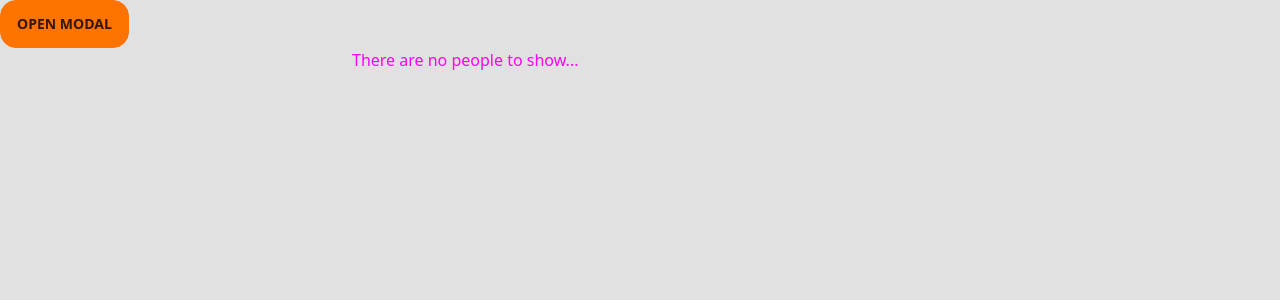
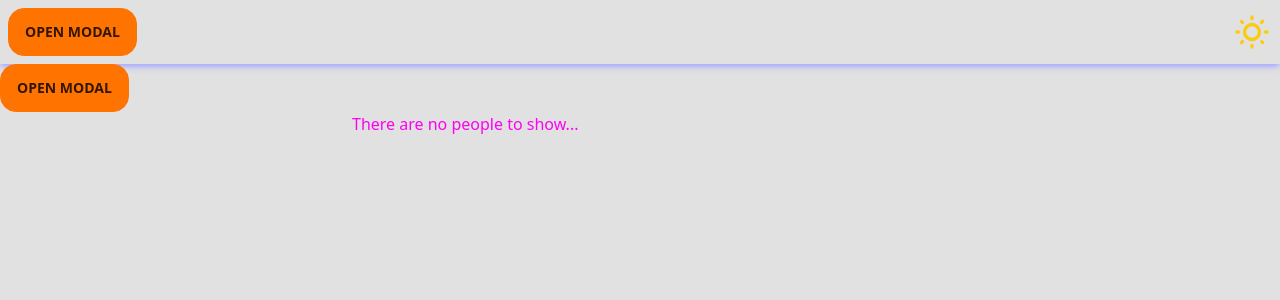
Before and after one commit to DmitrySarancha/Svelte_Lern, a Svelte app: page / in a window 1280 px wide. Shown: the top 300 px of the page. Built offline with nearby package versions, Linux system fonts and the light colour scheme.

Commit message:
create header components

```diff
--- a/src/App.svelte
+++ b/src/App.svelte
@@ -3,6 +3,7 @@
 import { circIn } from 'svelte/easing';
 import AddPerson from './Components/Form/AddPerson.svelte';
 import Modal from './Components/Modal.svelte';
+import Header from './Components/Header/Header.svelte';
 
 // modal
 let showModal = false;
@@ -36,6 +37,7 @@
 };
 </script>
 
+<Header on:click={openModal} />
 <Modal {isPromo} {showModal} on:click={openModal}>
     <AddPerson on:addPerson={addPerson} />
 </Modal>
--- /dev/null
+++ b/src/Components/Header/Header.svelte
@@ -0,0 +1,10 @@
+<script>
+import ToggleTheme from './ToggleTheme.svelte';
+</script>
+
+<header class="navbar shadow-md shadow-neutral-content">
+    <div class="flex-1">
+        <button class="btn btn-secondary" on:click>Open modal</button>
+    </div>
+    <ToggleTheme />
+</header>
--- /dev/null
+++ b/src/Components/Header/ToggleTheme.svelte
@@ -0,0 +1,33 @@
+<script>
+const html = document.querySelector('html');
+let dataset = html.dataset;
+const colorTheme = (e) => {
+    const target = e.target;
+    if (target.checked === !true) {
+        dataset.theme = 'dark';
+    } else {
+        dataset.theme = 'acid';
+    }
+};
+</script>
+
+<label class="swap swap-rotate flex-none">
+    <!-- this hidden checkbox controls the state -->
+    <input type="checkbox" checked on:click={colorTheme} />
+    <!-- sun icon -->
+    <svg
+        class="swap-on fill-yellow-400 w-10 h-10"
+        xmlns="http://www.w3.org/2000/svg"
+        viewBox="0 0 24 24">
+        <path
+            d="M5.64,17l-.71.71a1,1,0,0,0,0,1.41,1,1,0,0,0,1.41,0l.71-.71A1,1,0,0,0,5.64,17ZM5,12a1,1,0,0,0-1-1H3a1,1,0,0,0,0,2H4A1,1,0,0,0,5,12Zm7-7a1,1,0,0,0,1-1V3a1,1,0,0,0-2,0V4A1,1,0,0,0,12,5ZM5.64,7.05a1,1,0,0,0,.7.29,1,1,0,0,0,.71-.29,1,1,0,0,0,0-1.41l-.71-.71A1,1,0,0,0,4.93,6.34Zm12,.29a1,1,0,0,0,.7-.29l.71-.71a1,1,0,1,0-1.41-1.41L17,5.64a1,1,0,0,0,0,1.41A1,1,0,0,0,17.66,7.34ZM21,11H20a1,1,0,0,0,0,2h1a1,1,0,0,0,0-2Zm-9,8a1,1,0,0,0-1,1v1a1,1,0,0,0,2,0V20A1,1,0,0,0,12,19ZM18.36,17A1,1,0,0,0,17,18.36l.71.71a1,1,0,0,0,1.41,0,1,1,0,0,0,0-1.41ZM12,6.5A5.5,5.5,0,1,0,17.5,12,5.51,5.51,0,0,0,12,6.5Zm0,9A3.5,3.5,0,1,1,15.5,12,3.5,3.5,0,0,1,12,15.5Z" />
+    </svg>
+    <!-- moon icon -->
+    <svg
+        class="swap-off fill-sky-300 w-10 h-10"
+        style="filter: drop-shadow(rgb(255, 255, 255) 2px 2px 8px);"
+        xmlns="http://www.w3.org/2000/svg"
+        viewBox="0 0 24 24"
+        ><path
+            d="M21.64,13a1,1,0,0,0-1.05-.14,8.05,8.05,0,0,1-3.37.73A8.15,8.15,0,0,1,9.08,5.49a8.59,8.59,0,0,1,.25-2A1,1,0,0,0,8,2.36,10.14,10.14,0,1,0,22,14.05,1,1,0,0,0,21.64,13Zm-9.5,6.69A8.14,8.14,0,0,1,7.08,5.22v.27A10.15,10.15,0,0,0,17.22,15.63a9.79,9.79,0,0,0,2.1-.22A8.11,8.11,0,0,1,12.14,19.73Z" /></svg>
+</label>
```
